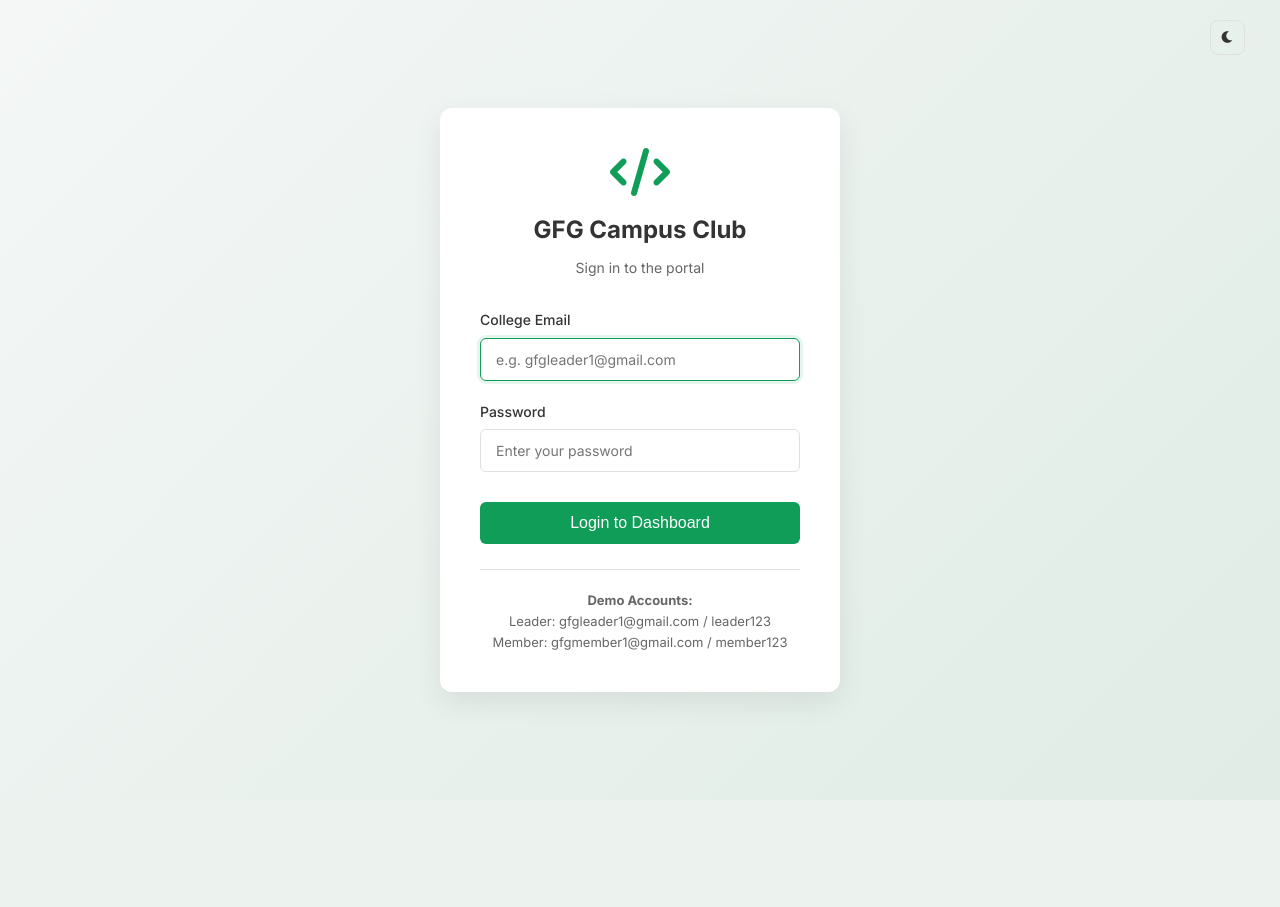
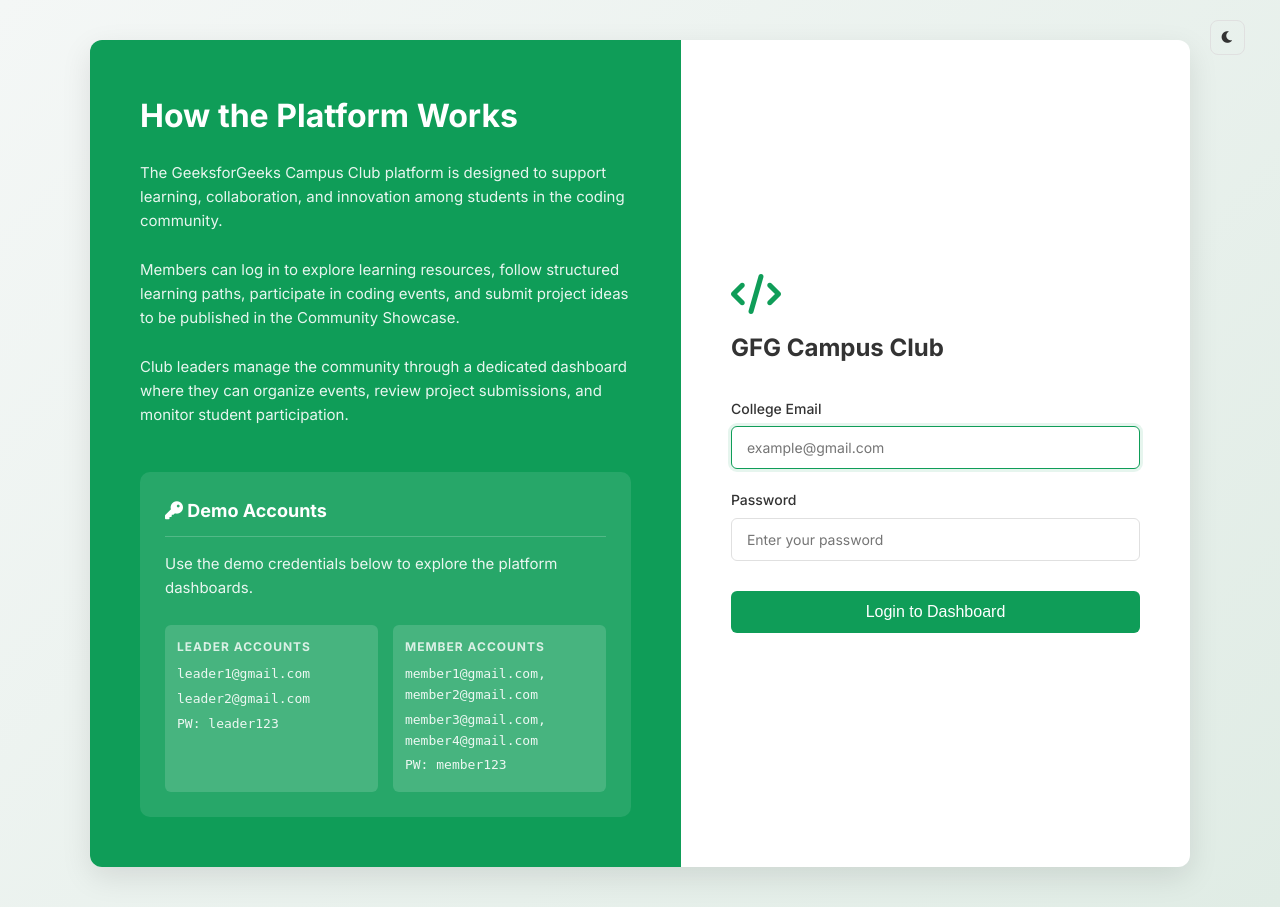
Before and after one commit to YeshwanthKM/gfg-pixels, a Flask app: page /login in a window 1280 px wide. Before the commit the page ends 710 px from the top, so only its background shows below. Run offline with Flask 3, Linux system fonts and the light colour scheme.

Commit message:
Redesign login page with platform intro and demo credentials

```diff
--- a/static/style.css
+++ b/static/style.css
@@ -151,25 +151,127 @@ a:hover {
     text-align: center;
 }
 
-.login-header {
-    margin-bottom: 30px;
+.login-container {
+    display: flex;
+    max-width: 1100px;
+    width: 95%;
+    background: var(--surface-color);
+    border-radius: 12px;
+    box-shadow: 0 10px 30px rgba(0, 0, 0, 0.1);
+    overflow: hidden;
+    margin: 40px auto;
 }
 
-.login-header h1 {
-    font-size: 24px;
-    color: var(--text-primary);
-    margin-bottom: 8px;
+.login-intro-section {
+    flex: 1.2;
+    padding: 50px;
+    background-color: var(--primary-color);
+    color: white;
+    display: flex;
+    flex-direction: column;
+    justify-content: center;
 }
 
-.login-header p {
-    color: var(--text-secondary);
-    font-size: 14px;
+.login-intro-section h1 {
+    font-size: 32px;
+    margin-bottom: 20px;
 }
 
-.logo-icon {
-    font-size: 48px;
+.login-intro-section p {
+    font-size: 15px;
+    line-height: 1.6;
+    margin-bottom: 25px;
+    opacity: 0.9;
+}
+
+.demo-credentials-container {
+    background: rgba(255, 255, 255, 0.1);
+    border-radius: 10px;
+    padding: 25px;
+    margin-top: 20px;
+}
+
+.demo-credentials-container h3 {
+    font-size: 18px;
+    margin-bottom: 15px;
+    border-bottom: 1px solid rgba(255, 255, 255, 0.2);
+    padding-bottom: 10px;
+}
+
+.credential-grid {
+    display: grid;
+    grid-template-columns: 1fr 1fr;
+    gap: 15px;
+}
+
+.credential-card {
+    background: rgba(255, 255, 255, 0.15);
+    padding: 12px;
+    border-radius: 6px;
+}
+
+.credential-card h4 {
+    font-size: 12px;
+    text-transform: uppercase;
+    letter-spacing: 1px;
+    margin-bottom: 8px;
+    opacity: 0.8;
+}
+
+.credential-card p {
+    font-size: 13px;
+    margin-bottom: 4px;
+    font-family: monospace;
+}
+
+.login-form-section {
+    flex: 1;
+    padding: 50px;
+    display: flex;
+    flex-direction: column;
+    justify-content: center;
+}
+
+.login-form-section .logo-icon {
+    font-size: 40px;
     color: var(--primary-color);
     margin-bottom: 15px;
+}
+
+.login-form-section h2 {
+    font-size: 24px;
+    margin-bottom: 30px;
+    color: var(--text-primary);
+}
+
+/* Dark mode overrides for login container */
+[data-theme="dark"] .login-container {
+    background: #1a1e23;
+}
+
+[data-theme="dark"] .login-form-section {
+    background: #1a1e23;
+}
+
+[data-theme="dark"] .login-intro-section {
+    background-color: #0c7b46;
+    /* Slightly darker green for dark mode */
+}
+
+@media (max-width: 992px) {
+    .login-container {
+        flex-direction: column;
+        margin: 20px auto;
+    }
+
+    .login-intro-section,
+    .login-form-section {
+        padding: 30px;
+    }
+
+    .credential-grid {
+        grid-template-columns: 1fr;
+    }
 }
 
 .form-group {
@@ -209,14 +311,6 @@ a:hover {
     padding: 12px;
     font-size: 16px;
     margin-top: 10px;
-}
-
-.login-hint {
-    margin-top: 25px;
-    font-size: 13px;
-    color: var(--text-secondary);
-    padding-top: 20px;
-    border-top: 1px solid var(--border-color);
 }
 
 /* Dashboard Layout */
--- a/templates/login.html
+++ b/templates/login.html
@@ -11,17 +11,47 @@
     </button>
 </div>
 
-<div class="login-card">
-    <div class="login-header">
+<div class="login-container">
+    <div class="login-intro-section">
+        <h1>How the Platform Works</h1>
+        <p>The GeeksforGeeks Campus Club platform is designed to support learning, collaboration, and innovation among
+            students in the coding community.</p>
+        <p>Members can log in to explore learning resources, follow structured learning paths, participate in coding
+            events, and submit project ideas to be published in the Community Showcase.</p>
+        <p>Club leaders manage the community through a dedicated dashboard where they can organize events, review
+            project submissions, and monitor student participation.</p>
+
+        <div class="demo-credentials-container">
+            <h3><i class="fas fa-key"></i> Demo Accounts</h3>
+            <p>Use the demo credentials below to explore the platform dashboards.</p>
+
+            <div class="credential-grid">
+                <div class="credential-card">
+                    <h4>Leader Accounts</h4>
+                    <p>leader1@gmail.com</p>
+                    <p>leader2@gmail.com</p>
+                    <p>PW: leader123</p>
+                </div>
+                <div class="credential-card">
+                    <h4>Member Accounts</h4>
+                    <p>member1@gmail.com, member2@gmail.com</p>
+                    <p>member3@gmail.com, member4@gmail.com</p>
+                    <p>PW: member123</p>
+                </div>
+            </div>
+        </div>
+    </div>
+
+    <div class="login-form-section">
+        <div class="text-center">
             <i class="fas fa-code logo-icon"></i>
-        <h1>GFG Campus Club</h1>
-        <p>Sign in to the portal</p>
+            <h2>GFG Campus Club</h2>
         </div>
 
         <form action="{{ url_for('login') }}" method="POST">
             <div class="form-group">
                 <label for="email">College Email</label>
-            <input type="email" id="email" name="email" placeholder="e.g. gfgleader1@gmail.com" required autofocus>
+                <input type="email" id="email" name="email" placeholder="example@gmail.com" required autofocus>
             </div>
 
             <div class="form-group">
@@ -31,11 +61,6 @@
 
             <button type="submit" class="btn login-btn">Login to Dashboard</button>
         </form>
-
-    <div class="login-hint">
-        <p><strong>Demo Accounts:</strong></p>
-        <p>Leader: gfgleader1@gmail.com / leader123</p>
-        <p>Member: gfgmember1@gmail.com / member123</p>
     </div>
 </div>
 {% endblock %}
```
Lines whose indentation alone changed are shown as unchanged.
